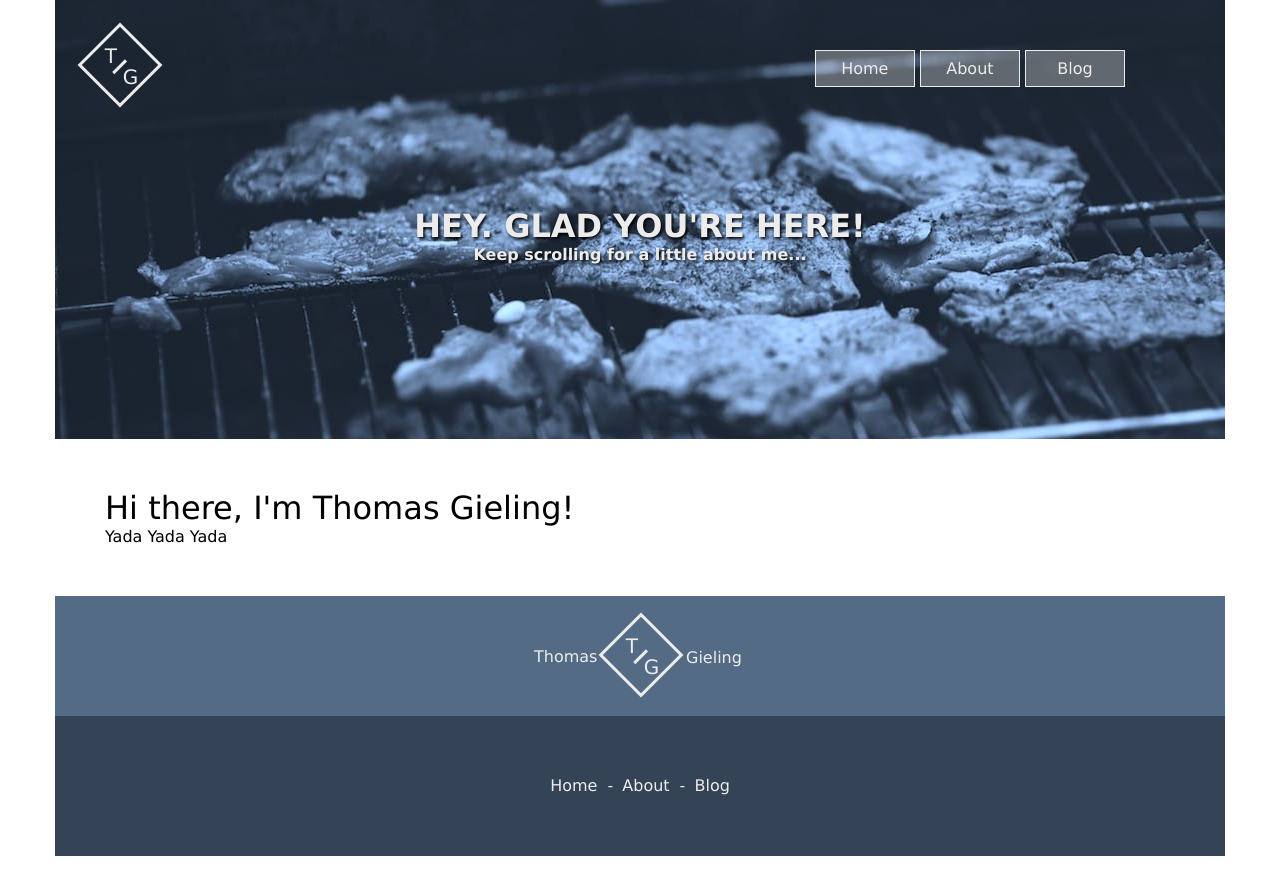
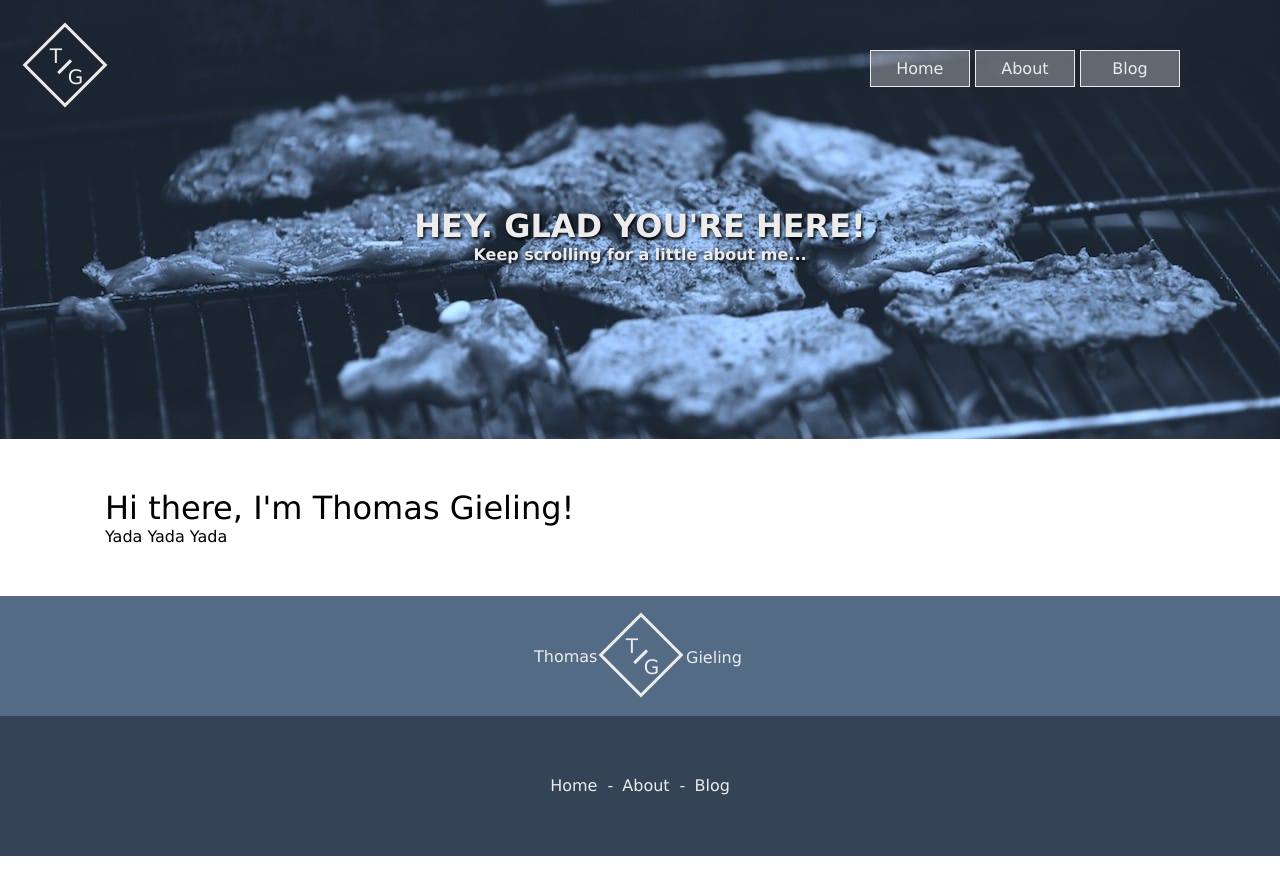
Before and after one commit to thomasgieling/thomasgieling.github.io, a Jekyll site: the page built from index.html, in a window 1280 px wide. Shown: the top 895 px of the page. Built offline with Jekyll 4.4.1, drawn with Linux system fonts in a browser that asks for light colours.

Commit message:
updated header and footer to full width

```diff
--- a/_layouts/_headerfooter.html
+++ b/_layouts/_headerfooter.html
@@ -6,9 +6,7 @@
 			<link rel="stylesheet" type="text/css" href="../app/css/style.min.css">
 		</head>
 		<body>
-			<div class="container">
 			<header class="{{ page.image }}">
-
 				<div class="logo">
 					<div class="first">T</div>
 					<div class="divider"></div>
@@ -26,11 +24,13 @@
 					<p>{{ page.subtitle }}</p>
 				</div>
 			</header>
+			<div class="container">
 				<div class="content">
 
 				{{ content }}
 
 				</div><!-- /.container -->
+			</div>
 			<footer>
 				<div class="footer-top">
 					<div class="logo-container">
@@ -53,6 +53,5 @@
 					</nav>
 				</div>
 			</footer>
-			</div>
 		</body>
 	</html>
--- a/_layouts/default.html
+++ b/_layouts/default.html
@@ -6,9 +6,7 @@
 			<link rel="stylesheet" type="text/css" href="/app/css/style.min.css">
 		</head>
 		<body>
-			<div class="container">
 			<header class="{{ page.image }}">
-
 				<div class="logo">
 					<div class="first">T</div>
 					<div class="divider"></div>
@@ -26,11 +24,13 @@
 					<p>{{ page.subtitle }}</p>
 				</div>
 			</header>
+			<div class="container">
 				<div class="content">
 
 				{{ content }}
 
 				</div><!-- /.container -->
+			</div>
 			<footer>
 				<div class="footer-top">
 					<div class="logo-container">
@@ -53,6 +53,5 @@
 					</nav>
 				</div>
 			</footer>
-			</div>
 		</body>
 	</html>
```
Lines whose indentation alone changed are shown as unchanged.
